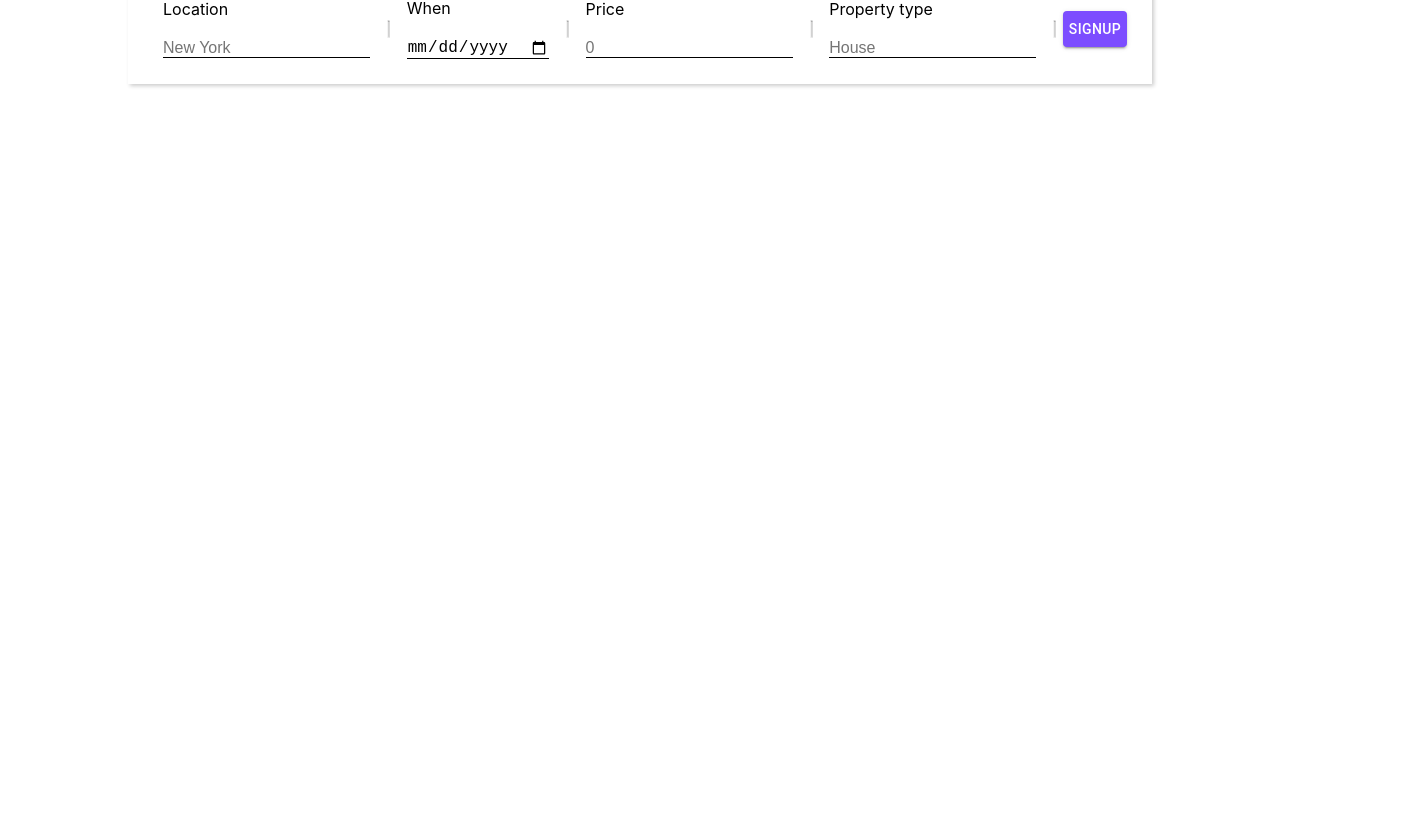
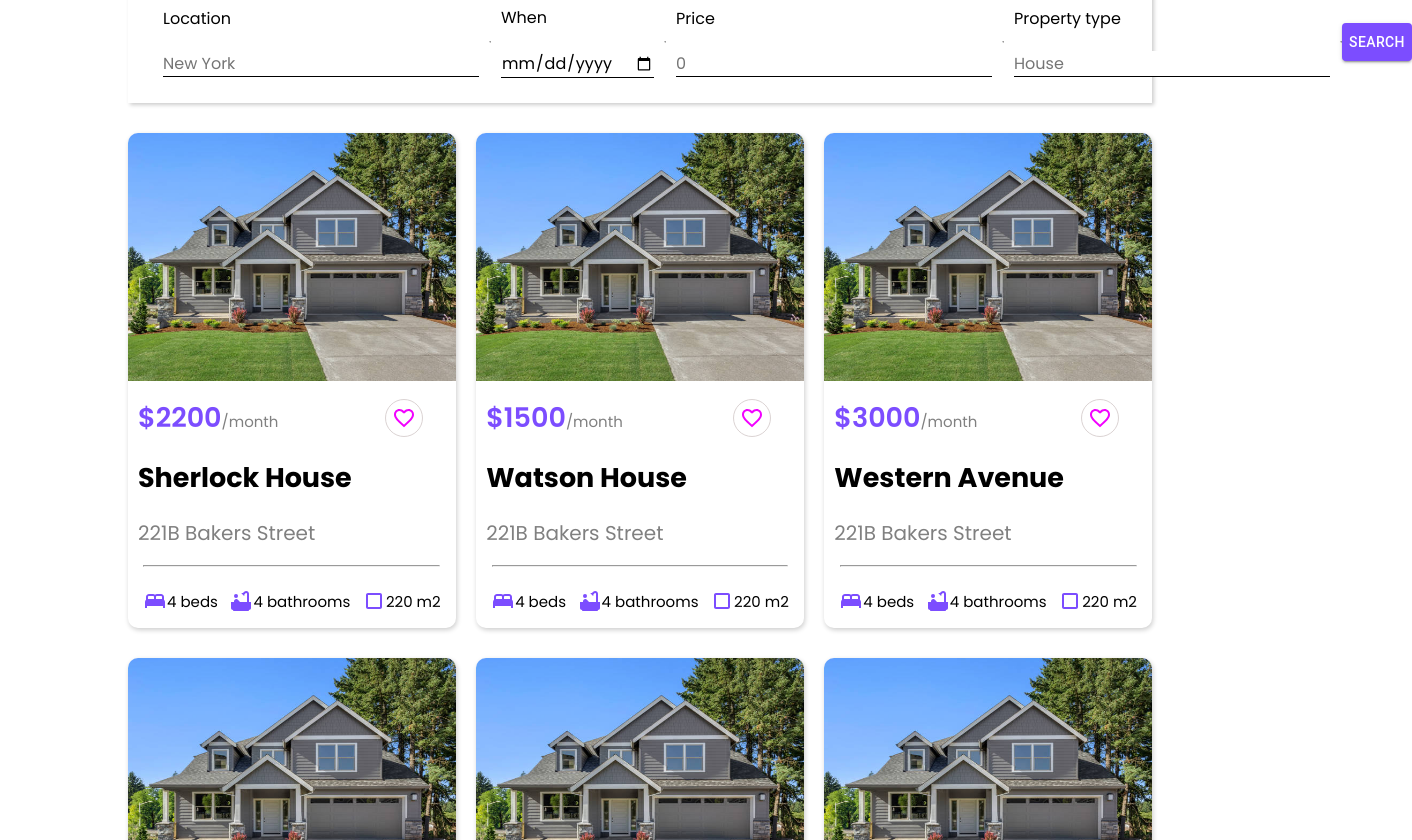
Before and after one commit to Denver04/reunion, a React (Vite) app: page / in a window 1280 px wide. Shown: the part 254-1094 px from the top of the page, 1412 px wide, since content can reach past the window. Before the commit the page ends 800 px from the top, so only its background shows below. Built offline with nearby package versions, Linux system fonts and the light colour scheme.

Commit message:
front almost complete

```diff
--- a/src/App.css
+++ b/src/App.css
@@ -1,3 +1,7 @@
+@import url('https://fonts.googleapis.com/css2?family=Poppins:wght@300;400;500;600;700&display=swap');
+*{
+  font-family: 'Poppins', sans-serif;
+}
 /* #root {
   max-width: 1280px;
   margin: 0 auto;
--- a/src/CSS/body.css
+++ b/src/CSS/body.css
@@ -1,3 +1,5 @@
+@import url('https://fonts.googleapis.com/css2?family=Poppins:wght@300;400;500;600;700&display=swap');
+
 .body{
     width: 80%;
     margin: 50px auto;
@@ -14,3 +16,10 @@
     border-radius: 5px;
     border: solid thin;
 }
+.body .cards{
+    display: flex;
+    align-items: center;
+    justify-content: space-between;
+    gap: 10px;
+    flex-wrap: wrap;
+}
--- /dev/null
+++ b/src/CSS/card.css
@@ -0,0 +1,88 @@
+@import url('https://fonts.googleapis.com/css2?family=Poppins:wght@300;400;500;600;700&display=swap');
+.card-section{
+    width: 32%;
+    margin: 10px 0;
+}
+.card{
+    box-sizing: border-box;
+    border-radius: 10px;
+    box-shadow: 1px 2px 5px rgba(0,0,0,0.2);
+}
+.card-img{
+    /* position: absolute; */
+    width: 100%;
+    width: 100%;
+}
+.card-img img{
+    width: 100%;
+    height: 31vh;
+    border-radius: 10px 10px 0px 0px;
+}
+.card-info{
+    display: flex;
+    flex-direction: column;
+    align-items: flex-start;
+    justify-content: flex-start;
+}
+.card-info .price{
+    font-size: 15px;
+    margin: 10px;
+    font-weight: 400;
+    color: grey;
+    text-align: center;
+}
+.card-info .price span{
+    color: rgb(124 77 255);
+    font-weight: 600;
+    font-size: 27px;
+}
+.card-info .housename{
+    font-size: 27px;
+    margin: 10px;
+    font-weight: bold;
+}
+.card-info .addr{
+    margin: 10px;
+    font-size: 20px;
+    color: grey;
+}
+.card-icon{
+    display: flex;
+    align-items: center;
+    justify-content: space-between;
+    padding: 15px;
+}
+hr{
+    transform: none;
+    width: 90%;
+    margin: 7px auto;
+}
+.card-icon .icons .icon{
+    color: rgb(124 77 255);
+}
+.card-icon .icons{
+    display: flex;
+    align-items: center;
+    justify-content: center;
+}
+.card-icon .icons span{
+    font-size: 15px;
+}
+.card-info .heart{
+    width: 90%;
+    display: flex;
+    justify-content: space-between;
+    align-items: center;
+}
+.hearts{
+    color: rgb(242 2 255);
+    border: 2px solid;
+    padding: 6px;
+    border-radius: 50%;
+    border: solid thin #dbd3d3;
+}
+.hearts:hover{
+    background-color: rgb(232 122 238);
+    color: white;
+    cursor: pointer;
+}
--- a/src/CSS/navbar.css
+++ b/src/CSS/navbar.css
@@ -1,3 +1,4 @@
+@import url('https://fonts.googleapis.com/css2?family=Poppins:wght@300;400;500;600;700&display=swap');
 .navbar{
     display: flex;
     align-items: center;
@@ -7,6 +8,7 @@
     box-shadow: 2px 2px 5px rgba(0,0,0,0.2);
 }
 .navbar-icon{
+    width: 10%;
     display: flex;
     font-size: 24px;
     align-items: center;
@@ -18,7 +20,8 @@
 }
 .navbar-tags{
     display: flex;
-    gap: 15px;
+    width: 60%;
+    gap: 25px;
     font-size: 20px;
 }
 .navbar-tags button{
--- a/src/CSS/search.css
+++ b/src/CSS/search.css
@@ -1,3 +1,4 @@
+@import url('https://fonts.googleapis.com/css2?family=Poppins:wght@300;400;500;600;700&display=swap');
 .search{
     display: flex;
     margin: 20px auto;
@@ -7,7 +8,7 @@
     box-sizing: border-box;
     box-shadow: 2px 2px 4px rgba(0,0,0,0.2);
 }
-hr{
+.search hr{
     transform: rotateZ(90deg);
     width: 80px;
 }
--- a/src/Components/Body.jsx
+++ b/src/Components/Body.jsx
@@ -1,6 +1,7 @@
 import React from 'react';
 import "../CSS/body.css";
 import Search from './Search';
+import Card from './Card';
 
 function Body() {
   return (
@@ -10,6 +11,23 @@ function Body() {
             <input type="search" placeholder='Search'></input>
         </div>
         <Search />
+        <div className='cards'>
+            <Card name="Sherlock House" price="$2200"/>
+            <Card name="Watson House" price="$1500" />
+            <Card name="Western Avenue" price="$3000" />
+            <Card name="Amaan Hilton" price="$2500" />
+            <Card name="Hilton Carter" price="$800" />
+            <Card name="Yorkingel" price="$11520" />
+            <Card name="White House" price="$8400" />
+            <Card name="Palm Harbor" price="$4000" />
+            <Card name="Beverly SpringField" price="$990" />
+            <Card name="Faulkner Ave" price="$2312" />
+            <Card name="Elementary Residency" price="$5000" />
+            <Card name="Akuma house" price="$1213" />
+            <Card name="Freemangood" price="$1536" />
+            <Card name="Western Avenue" price="$2000" />
+            <Card name="Easy home" price="$4500" />
+        </div>
     </div>
   )
 }
--- /dev/null
+++ b/src/Components/Card.jsx
@@ -0,0 +1,44 @@
+import React from 'react';
+import sx from "../images/sx.jpg";
+import "../CSS/card.css";
+import BedIcon from '@mui/icons-material/Bed';
+import BathtubIcon from '@mui/icons-material/Bathtub';
+import CropSquareIcon from '@mui/icons-material/CropSquare';
+import FavoriteBorderIcon from '@mui/icons-material/FavoriteBorder';
+
+function Card(props) {
+  return (
+    <div className='card-section'>
+        <div className='card'>
+            <div className='card-img'>
+                <img src={sx} />
+            </div>
+            <div className='card-info'>
+                <div className='heart'>
+                    <p className='price'><span>{props.price}</span>/month</p>
+                    <FavoriteBorderIcon className='hearts' />
+                </div>
+                <p className='housename'>{props.name}</p>
+                <p className='addr'>221B Bakers Street</p>
+            </div>
+            <hr />
+            <div className='card-icon'>
+                <div className='icons'>
+                    <BedIcon className='icon' />
+                    <span>4 beds</span>
+                </div>
+                <div className='icons'>
+                    <BathtubIcon className='icon' />
+                    <span>4 bathrooms</span>
+                 </div>
+                <div className='icons'>
+                    <CropSquareIcon className='icon' />
+                    <span> 220 m2</span>
+                </div>
+            </div>
+        </div>
+    </div>
+  )
+}
+
+export default Card
--- a/src/Components/Search.jsx
+++ b/src/Components/Search.jsx
@@ -25,7 +25,7 @@ function Search() {
             <input type="text" placeholder='House'></input>
         </div>
         <hr />
-        <Button variant="contained" style={{backgroundColor:"rgb(124 77 255)" , color:"white"}}>Signup</Button>
+        <Button variant="contained" style={{backgroundColor:"rgb(124 77 255)" , color:"white" , padding:"7px 35px"}}>Search</Button>
     </div>
   )
 }
```
Also changed, not shown: src/images/sx.jpg (added).
